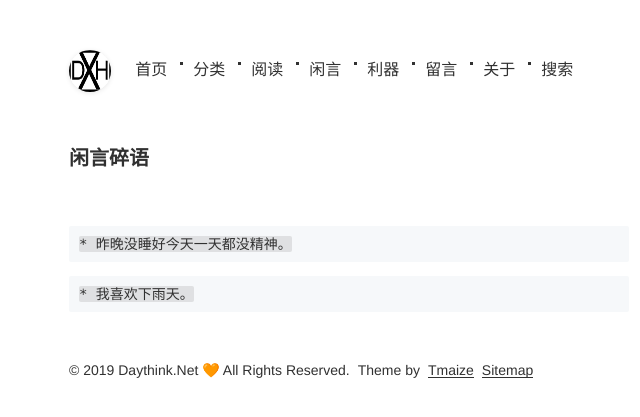
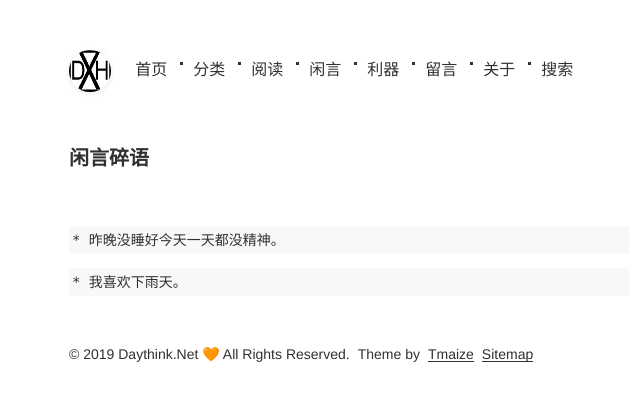
Before and after one commit to Devinteng/blog3, a Jekyll site: the page built from pages/闲言.md, in a window 1280 px wide. Shown: the top 417 px of the page, without its empty margins (291-931 px from the left). Built offline with Jekyll 4.4.1, drawn with Linux system fonts in a browser that asks for light colours.

Commit message:
Update blog-post.css

```diff
--- a/static/css/blog-post.css
+++ b/static/css/blog-post.css
@@ -103,7 +103,7 @@
 }
 .post pre {
   font-size: 0;
-  padding: 7px 10px;
+  padding: 3px 3px;
   overflow: auto;
   margin: 14px 0;
   border-radius: 2px;
@@ -112,7 +112,7 @@
   tab-size: 4;
 }
 .post pre code {
-  background-color: #99999940;
+  background-color: transparent;
   padding: 0;
   margin: 0;
   font-size: 14px;
```
